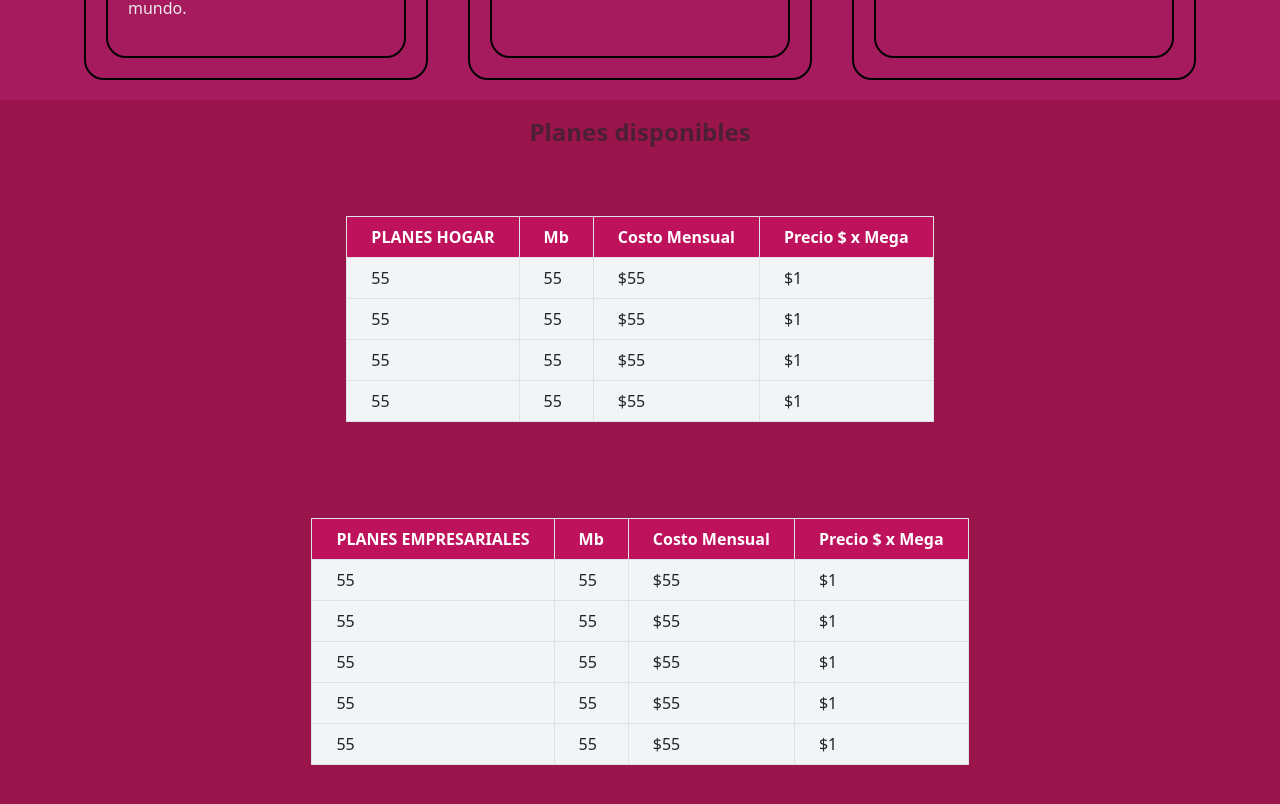
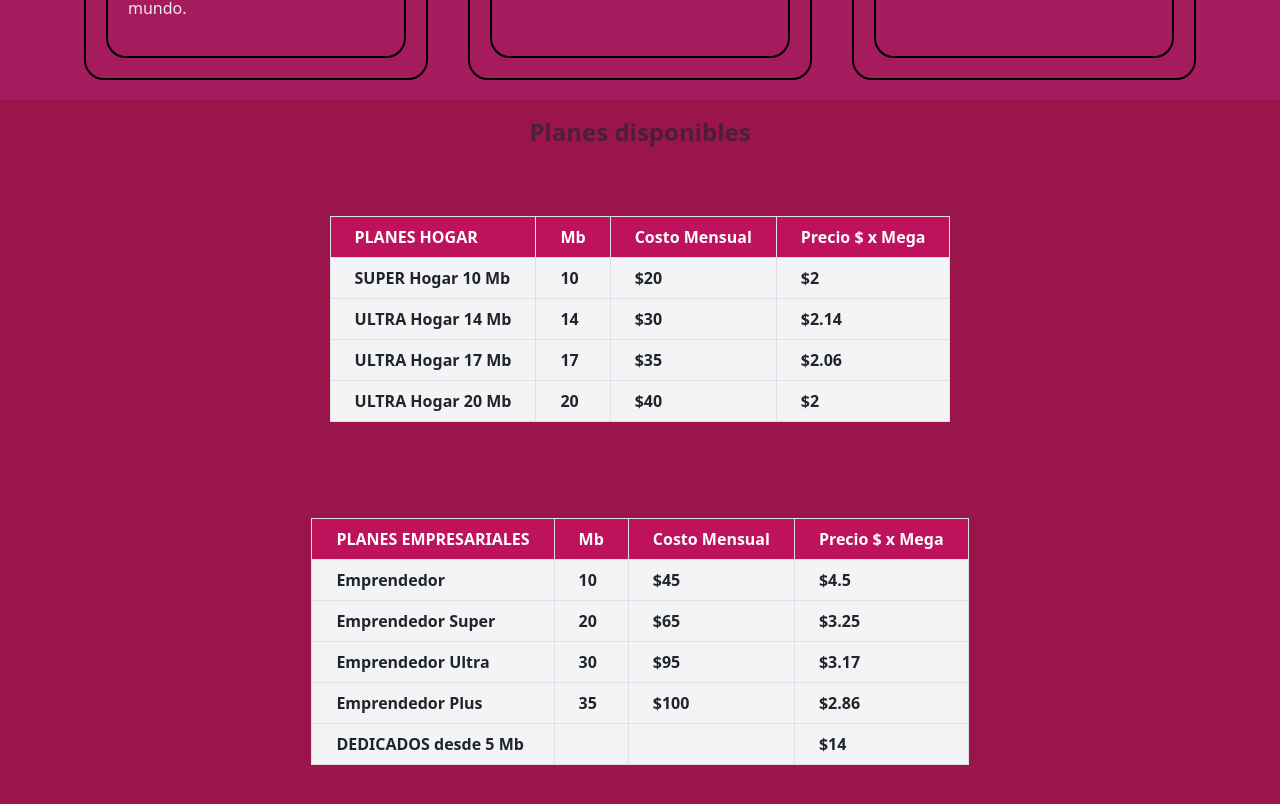
Before and after one commit to brazon84/red22.app, a React (Vite) app: page / in a window 1280 px wide. Shown: the part 498-1302 px from the top of the page. Built offline with nearby package versions, Linux system fonts and the light colour scheme.

Commit message:
relleno de tablas

```diff
--- a/src/components/tablas/Tablas.jsx
+++ b/src/components/tablas/Tablas.jsx
@@ -15,29 +15,29 @@ const Tablas = () => {
           </tr>
         </thead>
         <tbody>
-          <tr className="bg-gray-100">
-            <td className="border border-black-500 px-4 py-2">55</td>
-            <td className="border border-black-500 px-4 py-2">55</td>
-            <td className="border border-black-500 px-4 py-2">$55</td>
-            <td className="border border-black-500 px-4 py-2">$1</td>
+          <tr className="bg-gray-100 font-bold">
+            <td className="border border-black-500 px-4 py-2">SUPER Hogar 10 Mb</td>
+            <td className="border border-black-500 px-4 py-2">10</td>
+            <td className="border border-black-500 px-4 py-2">$20</td>
+            <td className="border border-black-500 px-4 py-2">$2</td>
           </tr>
-          <tr className="bg-gray-100">
-            <td className="border border-black-500 px-4 py-2">55</td>
-            <td className="border border-black-500 px-4 py-2">55</td>
-            <td className="border border-black-500 px-4 py-2">$55</td>
-            <td className="border border-black-500 px-4 py-2">$1</td>
+          <tr className="bg-gray-100 font-bold">
+            <td className="border border-black-500 px-4 py-2">ULTRA Hogar 14 Mb</td>
+            <td className="border border-black-500 px-4 py-2">14</td>
+            <td className="border border-black-500 px-4 py-2">$30</td>
+            <td className="border border-black-500 px-4 py-2">$2.14</td>
           </tr>
-          <tr className="bg-gray-100">
-            <td className="border border-black-500 px-4 py-2">55</td>
-            <td className="border border-black-500 px-4 py-2">55</td>
-            <td className="border border-black-500 px-4 py-2">$55</td>
-            <td className="border border-black-500 px-4 py-2">$1</td>
+          <tr className="bg-gray-100 font-bold">
+            <td className="border border-black-500 px-4 py-2">ULTRA Hogar 17 Mb</td>
+            <td className="border border-black-500 px-4 py-2">17</td>
+            <td className="border border-black-500 px-4 py-2">$35</td>
+            <td className="border border-black-500 px-4 py-2">$2.06</td>
           </tr>
-          <tr className="bg-gray-100">
-            <td className="border border-black-500 px-4 py-2">55</td>
-            <td className="border border-black-500 px-4 py-2">55</td>
-            <td className="border border-black-500 px-4 py-2">$55</td>
-            <td className="border border-black-500 px-4 py-2">$1</td>
+          <tr className="bg-gray-100 font-bold">
+            <td className="border border-black-500 px-4 py-2">ULTRA Hogar 20 Mb</td>
+            <td className="border border-black-500 px-4 py-2">20</td>
+            <td className="border border-black-500 px-4 py-2">$40</td>
+            <td className="border border-black-500 px-4 py-2">$2</td>
           </tr>
         </tbody>
       </table>
--- a/src/components/tablas/TableEmpresa.jsx
+++ b/src/components/tablas/TableEmpresa.jsx
@@ -17,35 +17,35 @@ const TableEmpresa = () => {
           </tr>
         </thead>
         <tbody>
-          <tr className="bg-gray-100">
-            <td className="border border-black-500 px-4 py-2">55</td>
-            <td className="border border-black-500 px-4 py-2">55</td>
-            <td className="border border-black-500 px-4 py-2">$55</td>
-            <td className="border border-black-500 px-4 py-2">$1</td>
+          <tr className="bg-gray-100 font-bold">
+            <td className="border border-black-500 px-4 py-2">Emprendedor</td>
+            <td className="border border-black-500 px-4 py-2">10</td>
+            <td className="border border-black-500 px-4 py-2">$45</td>
+            <td className="border border-black-500 px-4 py-2">$4.5</td>
           </tr>
-          <tr className="bg-gray-100">
-            <td className="border border-black-500 px-4 py-2">55</td>
-            <td className="border border-black-500 px-4 py-2">55</td>
-            <td className="border border-black-500 px-4 py-2">$55</td>
-            <td className="border border-black-500 px-4 py-2">$1</td>
+          <tr className="bg-gray-100 font-bold">
+            <td className="border border-black-500 px-4 py-2">Emprendedor Super</td>
+            <td className="border border-black-500 px-4 py-2">20</td>
+            <td className="border border-black-500 px-4 py-2">$65</td>
+            <td className="border border-black-500 px-4 py-2">$3.25</td>
           </tr>
-          <tr className="bg-gray-100">
-            <td className="border border-black-500 px-4 py-2">55</td>
-            <td className="border border-black-500 px-4 py-2">55</td>
-            <td className="border border-black-500 px-4 py-2">$55</td>
-            <td className="border border-black-500 px-4 py-2">$1</td>
+          <tr className="bg-gray-100 font-bold">
+            <td className="border border-black-500 px-4 py-2">Emprendedor Ultra</td>
+            <td className="border border-black-500 px-4 py-2">30</td>
+            <td className="border border-black-500 px-4 py-2">$95</td>
+            <td className="border border-black-500 px-4 py-2">$3.17</td>
           </tr>
-          <tr className="bg-gray-100">
-            <td className="border border-black-500 px-4 py-2">55</td>
-            <td className="border border-black-500 px-4 py-2">55</td>
-            <td className="border border-black-500 px-4 py-2">$55</td>
-            <td className="border border-black-500 px-4 py-2">$1</td>
+          <tr className="bg-gray-100 font-bold">
+            <td className="border border-black-500 px-4 py-2">Emprendedor Plus</td>
+            <td className="border border-black-500 px-4 py-2">35</td>
+            <td className="border border-black-500 px-4 py-2">$100</td>
+            <td className="border border-black-500 px-4 py-2">$2.86</td>
           </tr>
-          <tr className="bg-gray-100">
-            <td className="border border-black-500 px-4 py-2">55</td>
-            <td className="border border-black-500 px-4 py-2">55</td>
-            <td className="border border-black-500 px-4 py-2">$55</td>
-            <td className="border border-black-500 px-4 py-2">$1</td>
+          <tr className="bg-gray-100 font-bold">
+            <td className="border border-black-500 px-4 py-2">DEDICADOS desde 5 Mb</td>
+            <td className="border border-black-500 px-4 py-2"></td>
+            <td className="border border-black-500 px-4 py-2"></td>
+            <td className="border border-black-500 px-4 py-2">$14</td>
           </tr>
         </tbody>
       </table>
```
